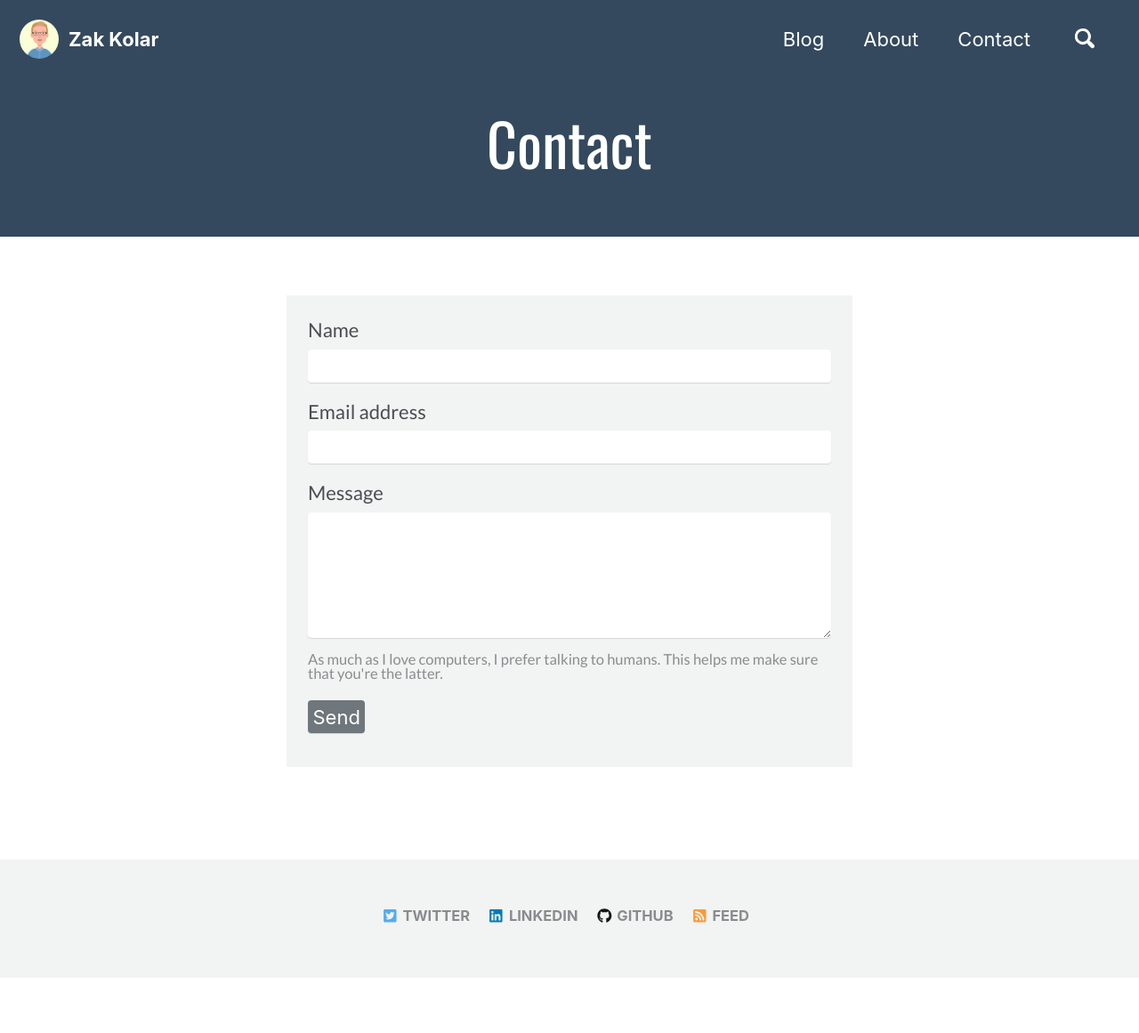
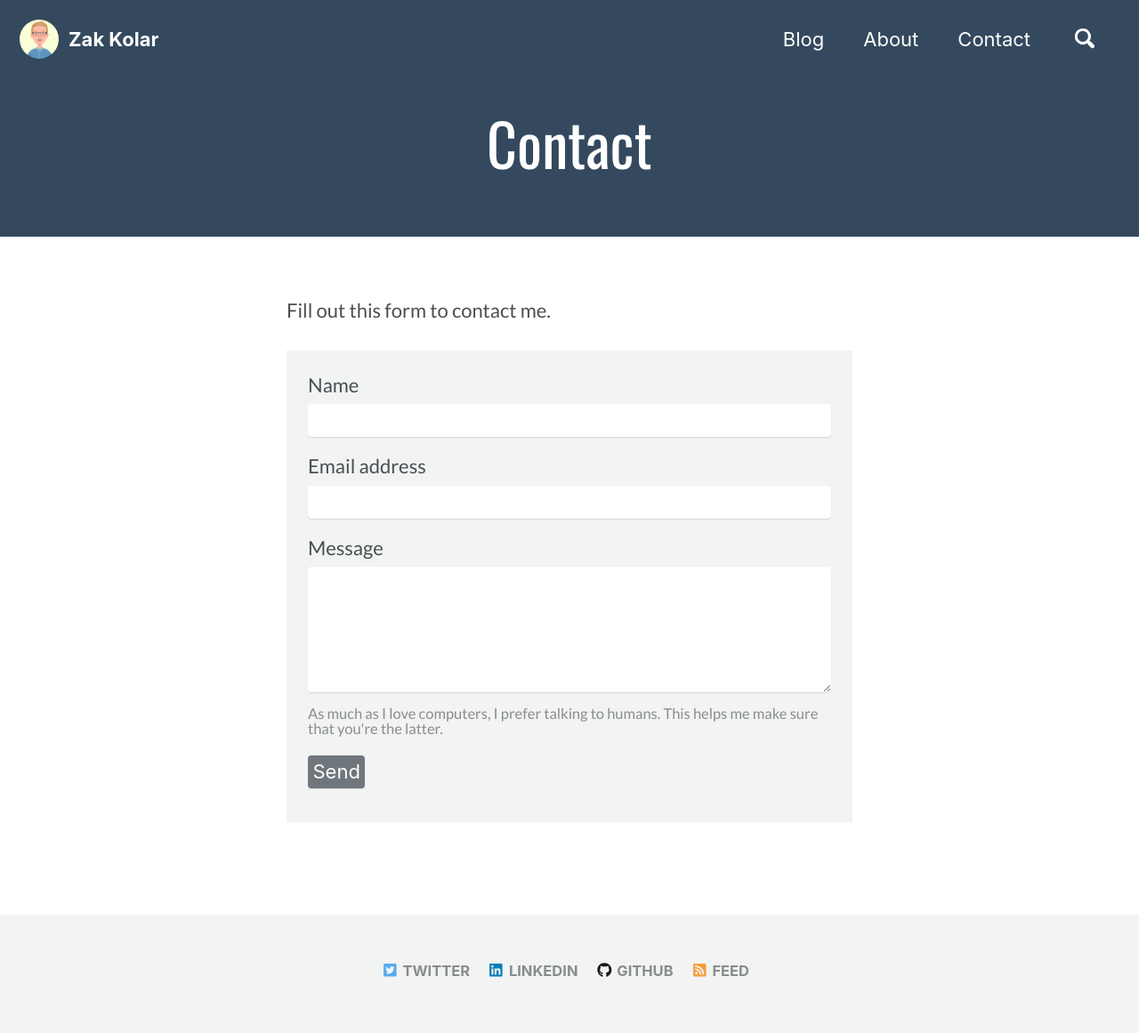
Before and after one commit to zakkolar/io.zak, a Jekyll site: the page built from _pages/contact.md, in a window 1280 px wide. Shown: the whole page at 89% size. Built offline with Jekyll 4.4.1, drawn with Linux system fonts in a browser that asks for light colours; cached includes are drawn as plain includes; nearby versions of some CDN libraries; a style sheet for code colours, icons or effects is not loaded; before the commit the page ends 1099 px from its top, so only the background shows below that.

Commit message:
rearranged pages

```diff
--- a/_pages/contact.html
+++ b/_layouts/contact.html
@@ -1,10 +1,7 @@
 ---
-title: Contact
-permalink: /contact/
 layout: single
-header:
-    color: "#34495e"
 ---
+{{content}}
 <div id='alert-container'></div>
 <form name="contact" action="https://contact.zak.io" accept-charset="UTF-8" method="post" id="contact_form">
     <fieldset>
--- /dev/null
+++ b/_pages/contact.md
@@ -0,0 +1,8 @@
+---
+title: Contact
+permalink: /contact/
+layout: contact
+header:
+    color: "#34495e"
+---
+Fill out this form to contact me.
```
Also changed, not shown: _pages/blog.md (renamed from _pages/blog.html).
